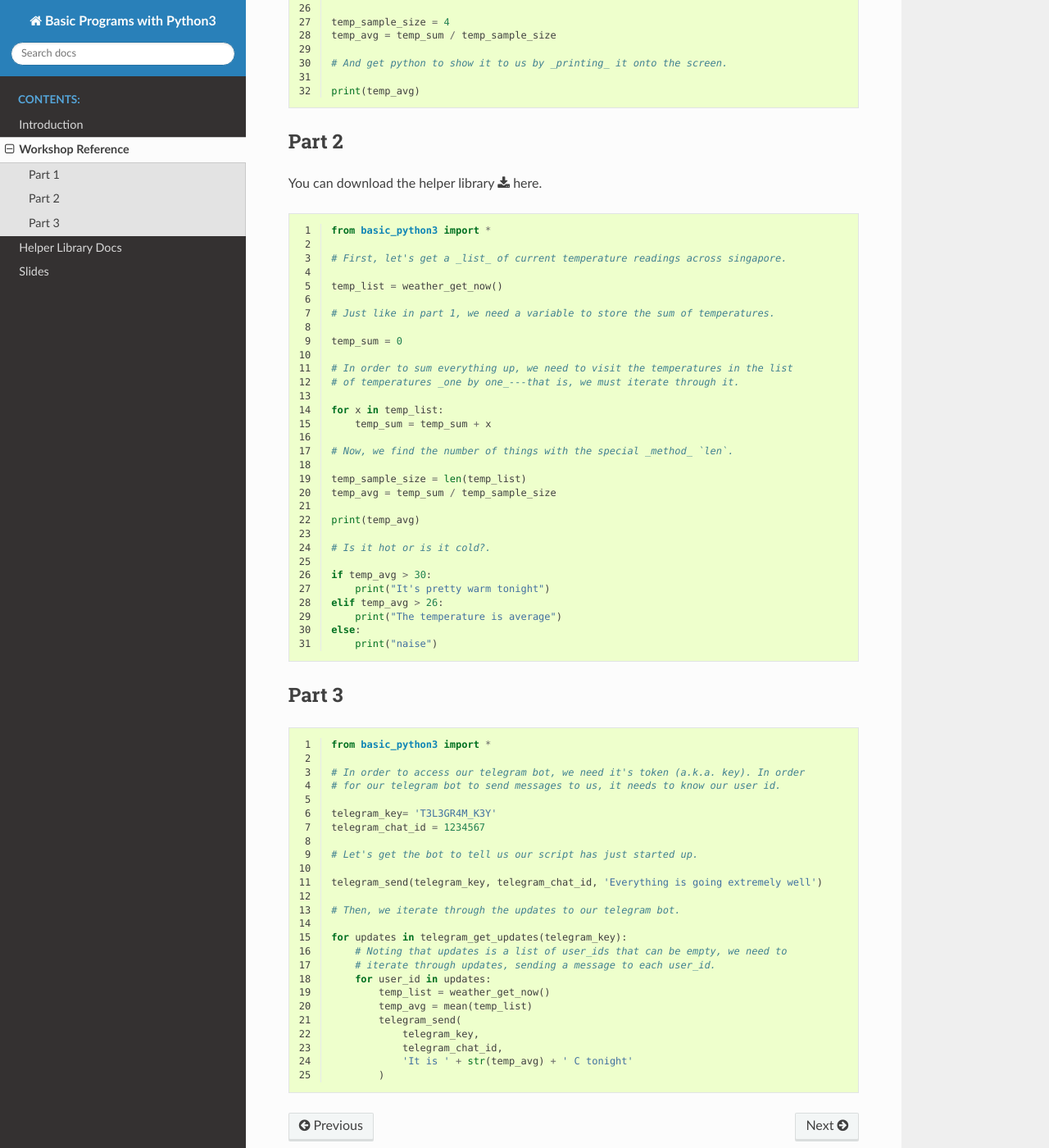
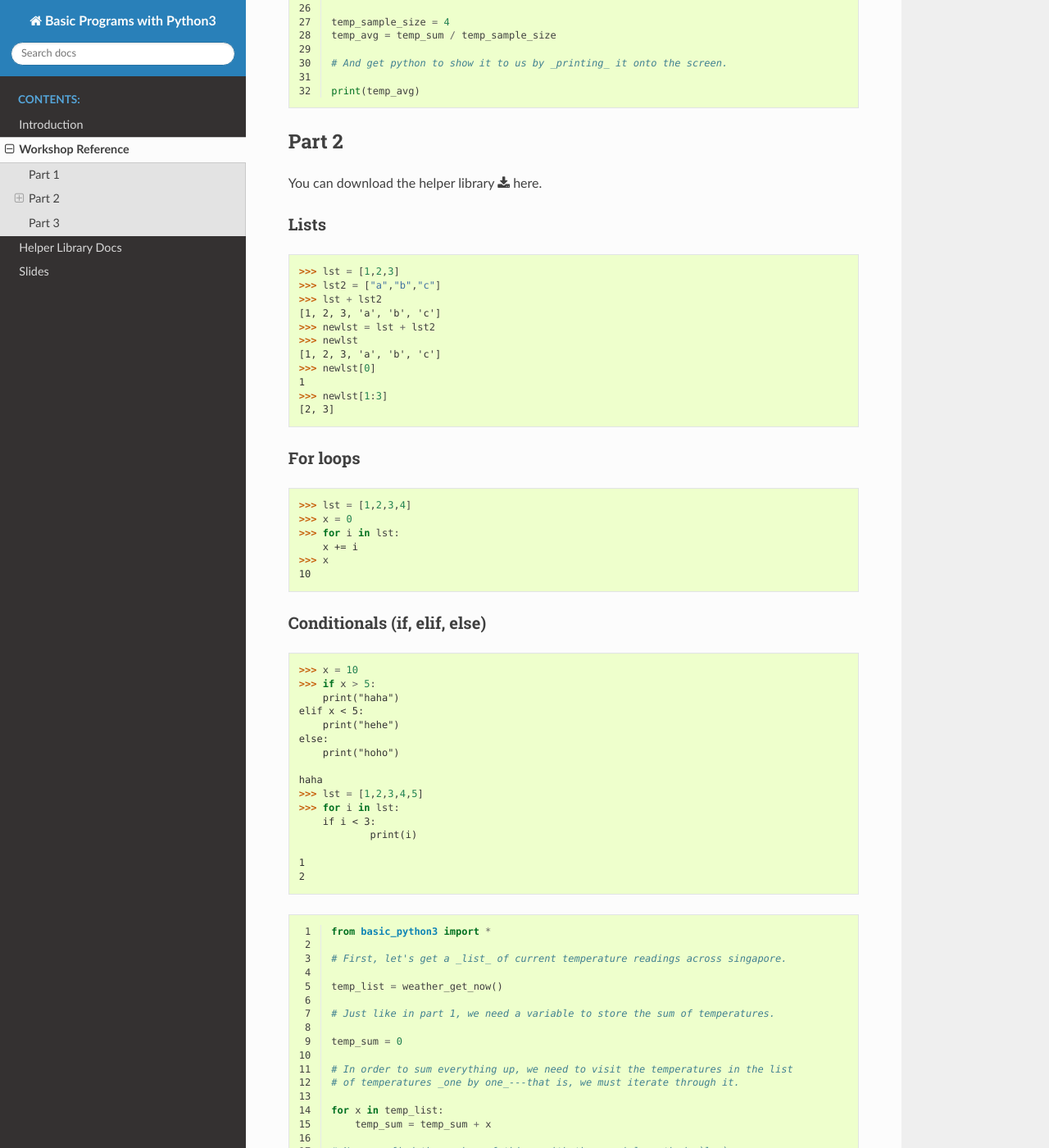
Before and after one commit to qrcentre/basic-python3, a Sphinx documentation site: the page built from sphinx/workshop/reference.rst, in a window 1280 px wide and 1400 px high, scrolled down 695 px. Shown: the whole window at 82% size. Built offline with Sphinx 7.4.7 and the Read the Docs theme 2.0.0, drawn with Linux system fonts in a browser that asks for light colours.

Commit message:
Added sample command line code

```diff
--- a/sphinx/workshop/reference.rst
+++ b/sphinx/workshop/reference.rst
@@ -14,6 +14,57 @@ Part 2
 
 You can download the helper library :download:`here <../../lib/basic_python3.py>`.
 
+Lists
+^^^^^^^^^^^^^^^^^^^^^
+
+.. code-block:: python
+
+    >>> lst = [1,2,3]
+    >>> lst2 = ["a","b","c"]
+    >>> lst + lst2
+    [1, 2, 3, 'a', 'b', 'c']
+    >>> newlst = lst + lst2
+    >>> newlst
+    [1, 2, 3, 'a', 'b', 'c']
+    >>> newlst[0]
+    1
+    >>> newlst[1:3]
+    [2, 3]
+
+For loops
+^^^^^^^^^^^^^^^^^^^^^
+
+.. code-block:: python
+
+    >>> lst = [1,2,3,4]
+    >>> x = 0
+    >>> for i in lst:
+    	x += i
+    >>> x
+    10
+
+Conditionals (if, elif, else)
+^^^^^^^^^^^^^^^^^^^^^
+
+.. code-block:: python
+
+    >>> x = 10
+    >>> if x > 5:
+    	print("haha")
+    elif x < 5:
+    	print("hehe")
+    else:
+    	print("hoho")
+
+    haha
+    >>> lst = [1,2,3,4,5]
+    >>> for i in lst:
+    	if i < 3:
+    		print(i)
+
+    1
+    2
+
 .. literalinclude:: part2.py
     :language: python
     :linenos:
```
